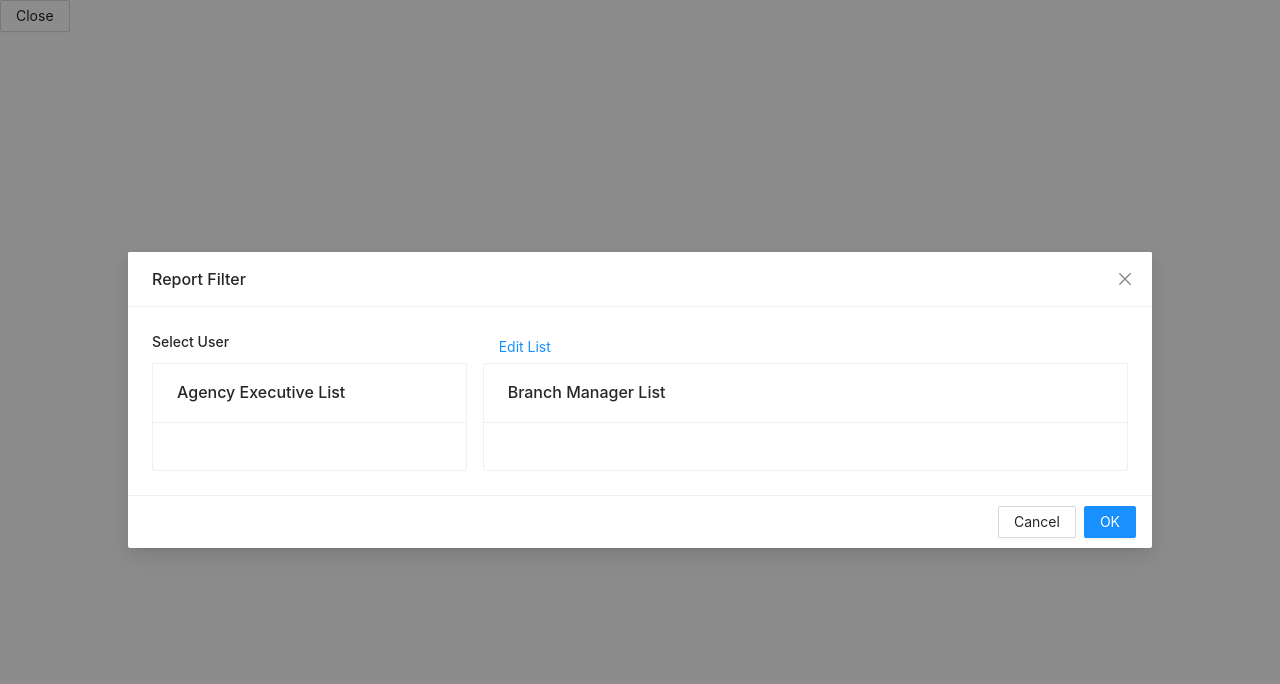
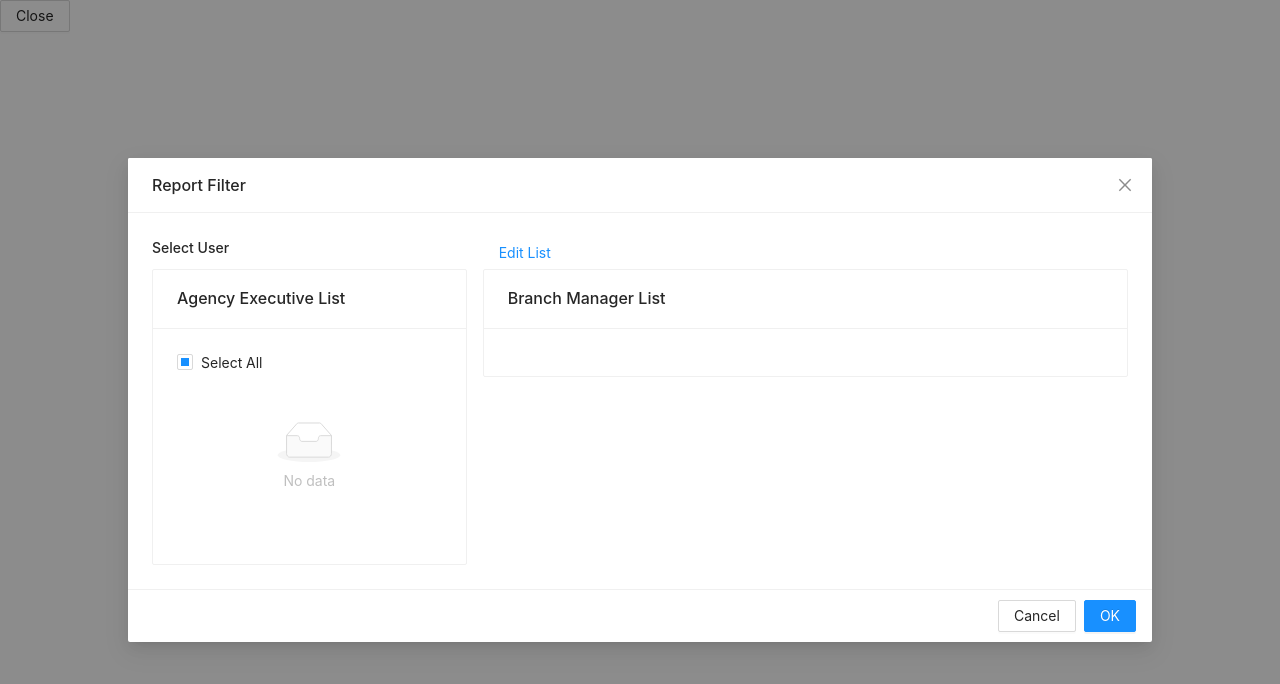
Before and after one commit to DinnuDev/ReportFilter, a React (Create React App) app: page / in a window 1280 px wide. Both pictures are taken after a click on the button "Open". Shown: the top 684 px of the page. Built offline with nearby package versions, Linux system fonts and the light colour scheme.

Commit message:
Check Boxes Commit

```diff
--- a/src/ReportFilter/ReportFilter.js
+++ b/src/ReportFilter/ReportFilter.js
@@ -2,10 +2,11 @@
 /* eslint-disable jsx-a11y/anchor-has-content */
 import React, { useState, lazy, Suspense, useEffect, useContext } from "react";
 import "./Report.css";
-import { Card, Row, Col, Button, Spin, Modal } from "antd";
+import { Card, Row, Col, Button, Spin, Modal, List, Checkbox } from "antd";
 import { mockData } from "./Mock-Data";
 import _ from "lodash";
 import { AppContext } from "../Store/AppContext";
+const CheckboxGroup = Checkbox.Group;
 
 const EditList = lazy(() => import("./EditList"));
 
@@ -13,6 +14,8 @@ const ReportFilter = (props) => {
   const [filterDetails, setFilterDetails] = useState(true);
   const [isModalOpen, setIsModalOpen] = useState(false);
   const { appState, appDispatch } = useContext(AppContext);
+  const [aeListData, setAeListData] = useState([]);
+  const [indeterminate, setIndeterminate] = useState(true);
   useEffect(() => {
     setIsModalOpen(props.modelOpen);
   }, [props]);
@@ -30,8 +33,14 @@ const ReportFilter = (props) => {
     const {
       result: { region },
     } = response;
-    setFilterDetails(!filterDetails);
     appDispatch({ type: "LIST_DATA", payload: region });
+    let tmpArr = [];
+    for (let vals of region) {
+      tmpArr.push(vals.name);
+    }
+    setAeListData(tmpArr);
+    console.log("Inside Get Data:", aeListData);
+    // console.log("List Data is:", appState.listData);
   };
   return (
     <div className="container site-card-wrapper">
@@ -58,7 +67,24 @@ const ReportFilter = (props) => {
           <Row gutter={16}>
             <>
               <Col span={8}>
-                <Card title="Agency Executive List" bordered={true}></Card>
+                <Card title="Agency Executive List" bordered={true}>
+                  <Suspense fallback={<Spin />}>
+                    <Checkbox indeterminate={indeterminate}>
+                      Select All
+                    </Checkbox>
+                    <List
+                      size="large"
+                      dataSource={aeListData}
+                      renderItem={(item) => (
+                        <>
+                          <List.Item>
+                            <CheckboxGroup options={[item]} />
+                          </List.Item>
+                        </>
+                      )}
+                    />
+                  </Suspense>
+                </Card>
               </Col>
               <Col span={16}>
                 <Card title="Branch Manager List" bordered={true}></Card>
```
